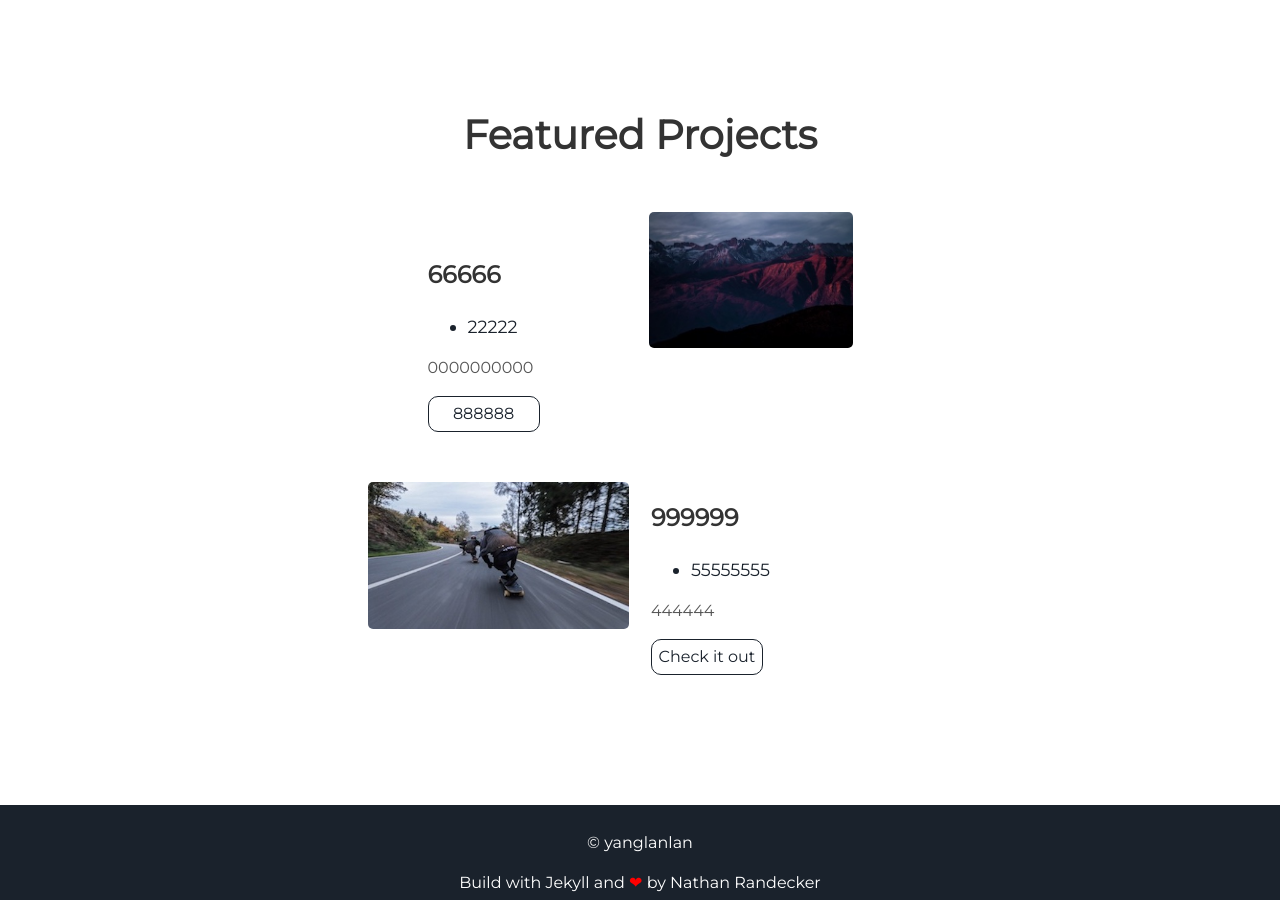
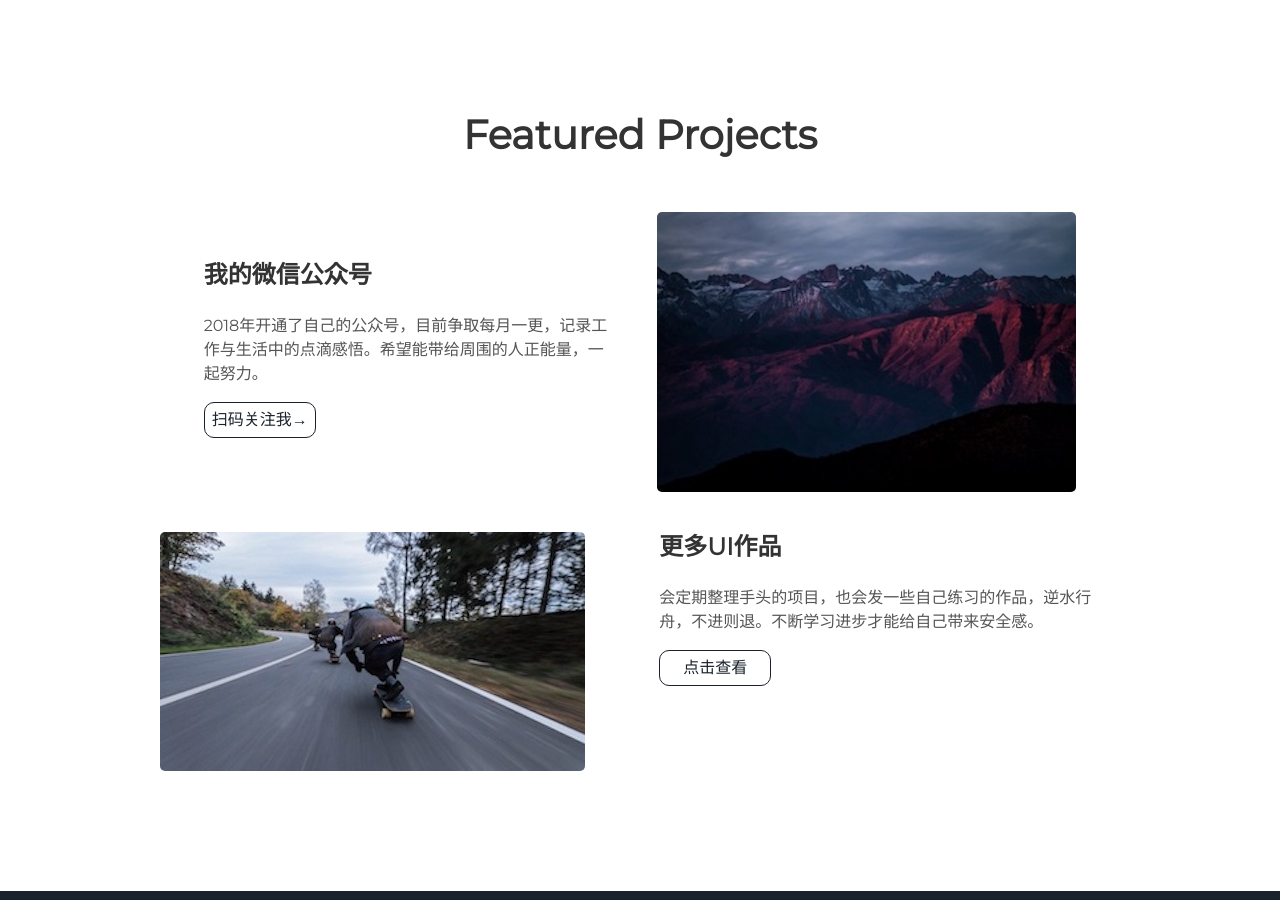
Before and after one commit to cxcf1212/old, a Jekyll site: the page built from index.html, in a window 1280 px wide and 900 px high, scrolled down 1463 px. Built offline with Jekyll 4.4.1, drawn with Linux system fonts in a browser that asks for light colours.

Commit message:
个人简介修改

```diff
--- a/_includes/projects.html
+++ b/_includes/projects.html
@@ -6,12 +6,9 @@
     <img alt="mountains" src="{{ "/assets/img/mountains.jpg" | prepend: site.baseurl }}" />
   </div>
   <div class="contents">
-    <h3> 66666 </h3>
-    <ul>
-      <li> 22222</li>
-    </ul>
-    <p>0000000000</p>
-    <a class="project-link" href="#">888888</a>
+    <h3> 我的微信公众号 </h3>
+    <p>2018年开通了自己的公众号，目前争取每月一更，记录工作与生活中的点滴感悟。希望能带给周围的人正能量，一起努力。</p>
+    <a class="project-link" href="#">扫码关注我→</a>
   </div>
 </div>
 <div class="user-projects">
@@ -19,11 +16,8 @@
     <img alt="mountains" src="{{ "/assets/img/skate.jpg" | prepend: site.baseurl }}" />
   </div>
   <div class="contents-right">
-    <h3> 999999 </h3>
-    <ul>
-      <li> 55555555</li>
-    </ul>
-    <p>444444</p>
-    <a class="project-link" href="#">Check it out</a>
+    <h3> 更多UI作品 </h3>
+    <p>会定期整理手头的项目，也会发一些自己练习的作品，逆水行舟，不进则退。不断学习进步才能给自己带来安全感。</p>
+    <a class="project-link" href="http://itran.lofter.com/">点击查看</a>
   </div>
 </div>
```
